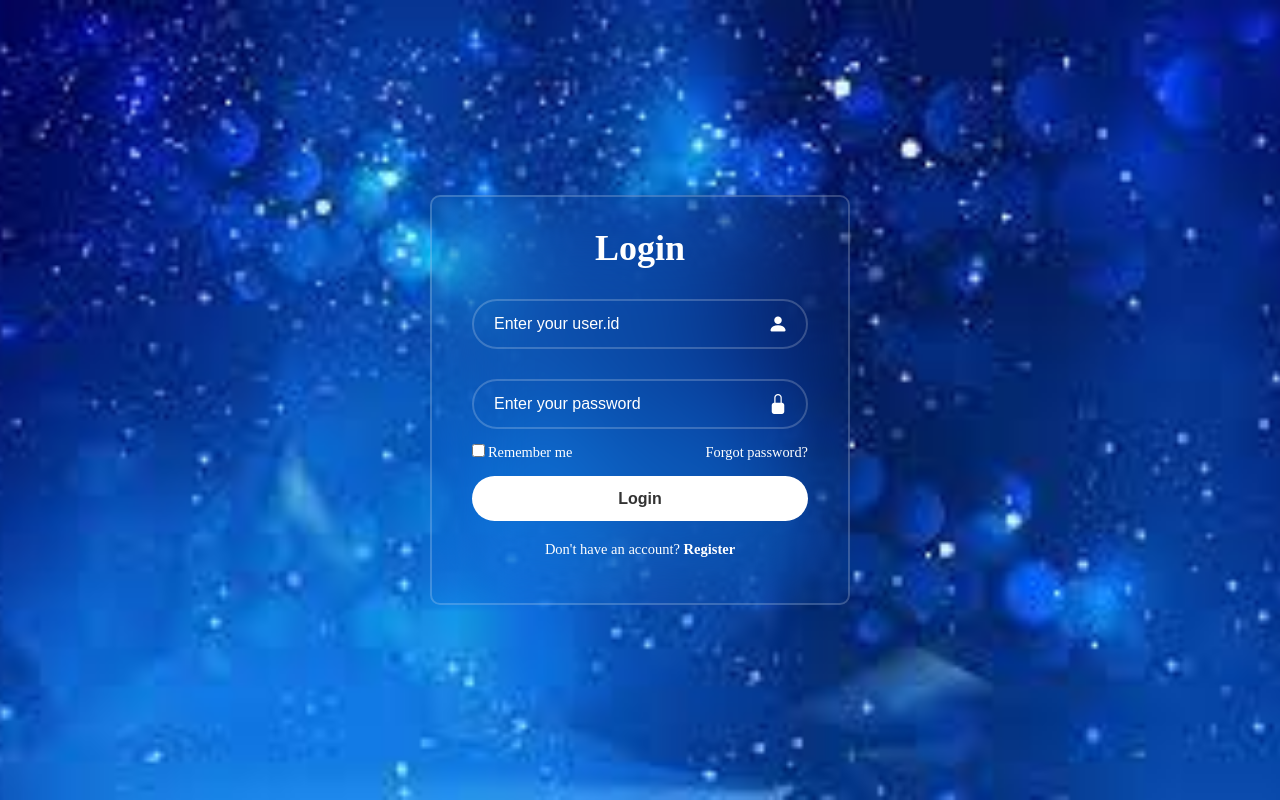
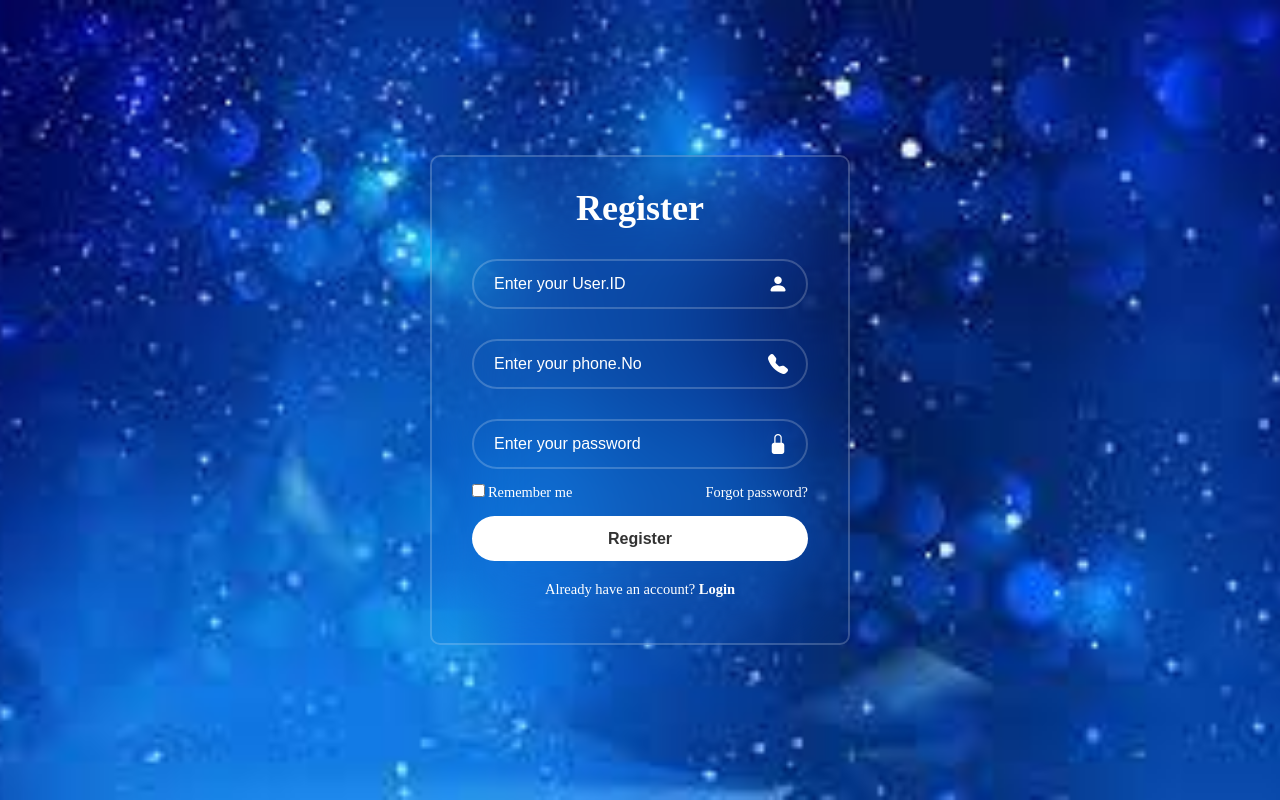
Before and after one commit to miracleigbunuoghene/twitter-hack, a plain HTML site: page register.html in a window 1280 px wide. Drawn offline with nearby package versions, Linux system fonts and the light colour scheme.

Commit message:
abeg ask me question if you nor understand am

```diff
--- a/login.html
+++ b/register.html
@@ -5,7 +5,7 @@
     <meta name="viewport" content="width=device-width, initial-scale=1.0" />
     <title>Register</title>
     <!-- style css -->
-    <link rel="stylesheet" href="./src/css/login.css" />
+    <link rel="stylesheet" href="./src/css/register.css" />
     <!-- bootstrap -->
     <link
       rel="stylesheet"
@@ -15,10 +15,15 @@
   <body>
     <div class="wrapper">
       <form action="">
-        <h1>Login</h1>
+        <h1>Register</h1>
         <div class="input-box">
-          <input type="text" placeholder="Enter your user.id" required />
+          <input type="text" placeholder="Enter your User.ID" required />
           <i class="bi bi-person-fill"></i>
+        </div>
+
+        <div class="input-box">
+          <input type="number" placeholder="Enter your phone.No" required />
+          <i class="bi bi-telephone-fill"></i>
         </div>
 
         <div class="input-box">
@@ -31,10 +36,10 @@
           <a href="#">Forgot password?</a>
         </div>
 
-        <button type="submit" class="btn">Login</button>
+        <button type="Register" class="btn">Register</button>
 
         <div class="register-link">
-          <p>Don't have an account? <a href="#">Register</a></p>
+          <p>Already have an account? <a href="#">Login</a></p>
         </div>
       </form>
     </div>
```
Also changed, not shown: src/CSS/register.css (renamed from src/CSS/login.css).
